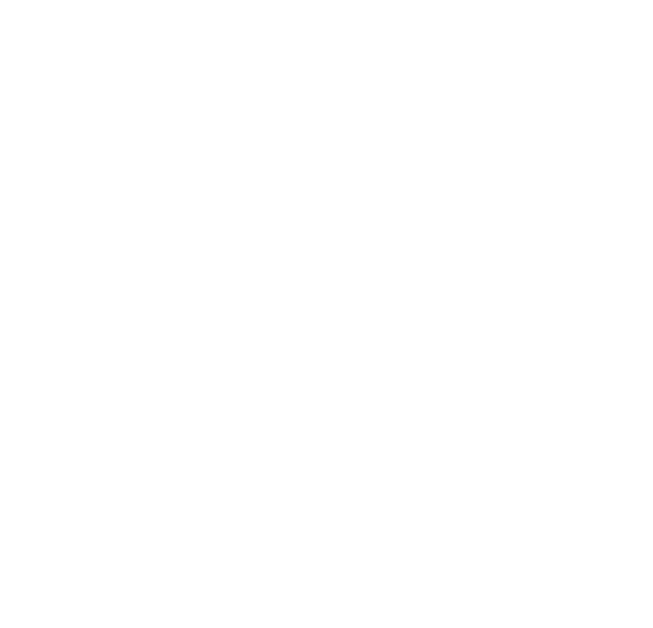
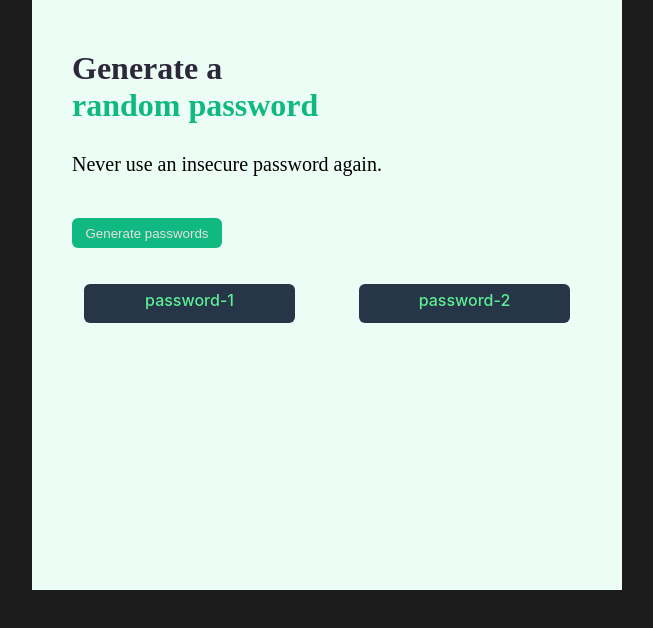
Before and after one commit to Abhimanyu-creator/Password_generator, a plain HTML site: page index.html in a window 1280 px wide. Shown: the whole page, without its empty margins (313-966 px from the left). Drawn offline with Linux system fonts and the light colour scheme.

Commit message:
completed_password_generator

```diff
--- a/index.css
+++ b/index.css
@@ -0,0 +1,73 @@
+body {
+    padding: 0;
+    margin: 0;
+    background-color: #1C1C1C;
+}
+
+.container {
+    width: 550px;
+    height: 550px;
+    background: #ECFDF5;
+    padding: 20px;
+    margin: auto;
+}
+
+.heroLine {
+    width: 354px;
+    height: 80px;
+}
+
+.heroLine-1 {
+    margin:30px 20px 0px 20px;
+    color: #2B283A;
+}
+
+.heroLine-2 {
+    margin: 0px 20px;
+    color: #10B981;
+}
+
+.subLine {
+    margin: 20px;
+    width: 372px;
+    height: 28px;
+}
+
+.subLine-el {
+    font-size: 20px;
+    font-weight: 400;
+    line-height: 28px;
+    letter-spacing: 0em;
+    text-align: left;
+}
+
+button {
+    width: 150px;
+    height: 30px;
+    margin: 20px;
+    padding: 5px 10px;
+    border-radius: 6px;
+    gap: 12px;
+    background-color: #10B981;
+    color: rgb(233, 222, 222);
+    border: none;
+}
+
+.password-showcase{
+   display: flex;
+   justify-content: space-around;
+}
+
+.password-el {
+    width: 211px;
+    height: 39px;
+    border-radius: 6px;
+    background-color: #273549;
+    color: #5DEF92;
+    font-family: Inter;
+    font-size: 16px;
+    font-weight: 500;
+    line-height: 32px;
+    letter-spacing: 0em;
+    text-align: center;
+}
--- a/index.html
+++ b/index.html
@@ -5,8 +5,24 @@
     <link rel="stylesheet" href="index.css">
     <title>Password Generator</title>
 </head>
+
 <body>
+    <div class="container">
+        <div class="heroLine">
+            <h1 class="heroLine-1">Generate a</h1>
+            <h1 class="heroLine-2">random password</h1>
+        </div>
+        <div class="subLine">
+            <h2 class="subLine-el">Never use an insecure password again.</h2>
+        </div>
+        <button onclick="generatePassword()">Generate passwords</button>
+        <div class="password-showcase">
+            <h3 class="password-el" id="password-1">password-1</h3>
+            <h3 class="password-el" id="password-2">password-2</h3>
+        </div>
+    </div>
 
     <script src="index.js"></script>
 </body>
+
 </html>
--- a/index.js
+++ b/index.js
@@ -1,2 +1,20 @@
-const characters = ["A","B","C","D","E","F","G","H","I","J","K","L","M","N","O","P","Q","R","S","T","U","V","W","X","Y","Z","a","b","c","d","e","f","g","h","i","j","k","l","m","n","o","p","q","r","s","t","u","v","w","x","y","z", "0", "1", "2", "3", "4", "5", "6", "7", "8", "9","~","`","!","@","#","$","%","^","&","*","(",")","_","-","+","=","{","[","}","]",",","|",":",";","<",">",".","?",
-"/"];
+const charecters = ["A", "B", "C", "D", "E", "F", "G", "H", "I", "J", "K", "L", "M", "N", "O", "P", "Q", "R", "S", "T", "U", "V", "W", "X", "Y", "Z", "a", "b", "c", "d", "e", "f", "g", "h", "i", "j", "k", "l", "m", "n", "o", "p", "q", "r", "s", "t", "u", "v", "w", "x", "y", "z", "~", "`", "!", "@", "#", "$", "%", "^", "&", "*", "(", ")", "_", "-", "+", "=", "{", "[", "}", "]", ",", "|", ":", ";", "<", ">", ".", "?", "/","0", "1", "2", "3", "4", "5", "6", "7", "8", "9"];
+
+let userChar = 15;
+let password1 = document.getElementById("password-1")
+let password2 = document.getElementById("password-2")
+let newPassword = []
+
+function randomPassword() {
+    newPassword = []
+    for (let i = 1; i <= userChar; i++) {
+        let randomNumber = Math.floor(Math.random() * charecters.length);
+        newPassword += charecters[randomNumber];
+    }
+    return newPassword;
+}
+
+function generatePassword() {
+    password1.textContent = randomPassword();
+    password2.textContent = randomPassword();
+}
```
